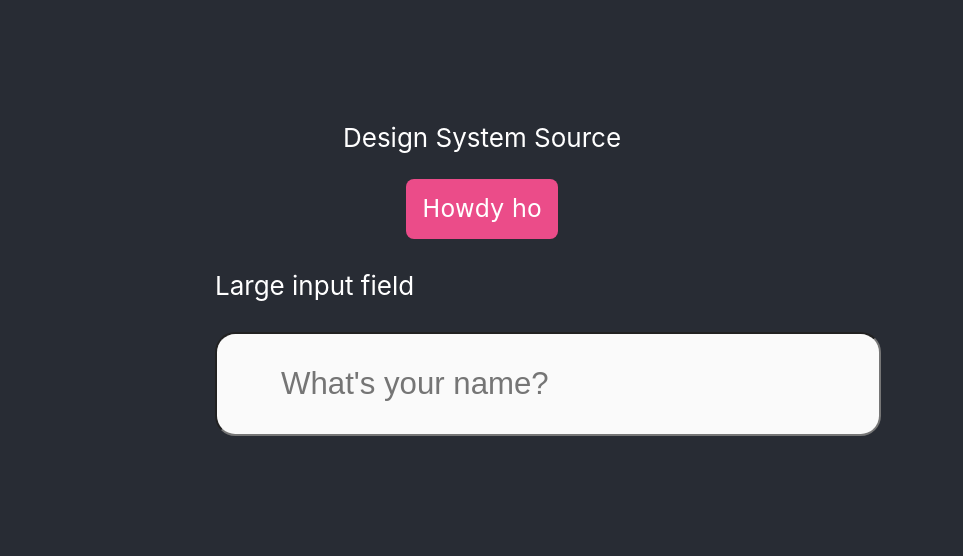
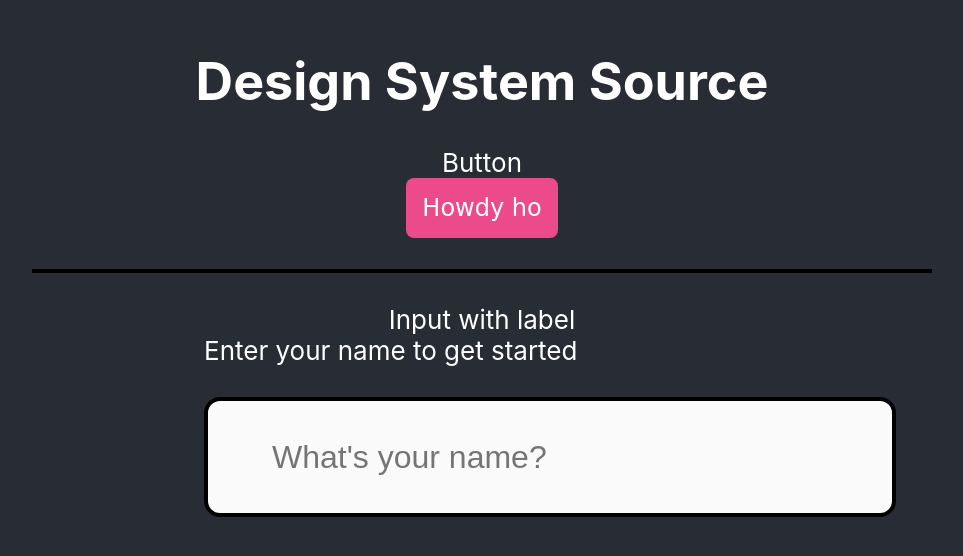
Before and after one commit to xraystyle1980/trice-design-sytem-1, a React (Create React App) app: page / in a window 1280 px wide. Shown: the part 134-690 px from the top of the page, without its empty margins (158-1121 px from the left). Built offline with nearby package versions, Linux system fonts and the light colour scheme.

Commit message:
Design system layout home

```diff
--- a/src/App.js
+++ b/src/App.js
@@ -6,13 +6,22 @@ function App() {
   return (
     <div className="App">
       <header className="App-header">
-        <p>
+        <h1>
           Design System Source
-        </p>
-
+        </h1>
+<caption>Button</caption>
         <Button label="Howdy ho" />
         <br />
-        <Box boxlabel="Large input field" boxcontent="What's your name?" />
+        <div style={{
+          background: '#000',
+          height: 'auto',
+          padding: '2px',
+          width: '70%',
+          margin: '2rem;'
+         }}></div>
+         <br />
+         <caption>Input with label</caption>
+        <Box boxlabel="Enter your name to get started" boxcontent="What's your name?" />
 
       </header>
     </div>
--- a/src/lib/components/Box.js
+++ b/src/lib/components/Box.js
@@ -16,12 +16,13 @@ const Box = (props) => {
         color: 'black',
         display: 'inline-flex',
         width: '100%',
-        height: '50%',
+        minHeight: '3rem',
         justifyContent: 'center',
         alignItems: 'center',
         padding: '2rem 4rem',
-        borderRadius: '0.65em',
-        fontSize: '1.2em',
+        borderRadius: '1rem',
+        border: '4px solid black',
+        fontSize: '2rem',
         cursor: 'pointer'
       }}
     />
```
Also changed, not shown: 1 other file (tests, documents, lock files or other folders).
